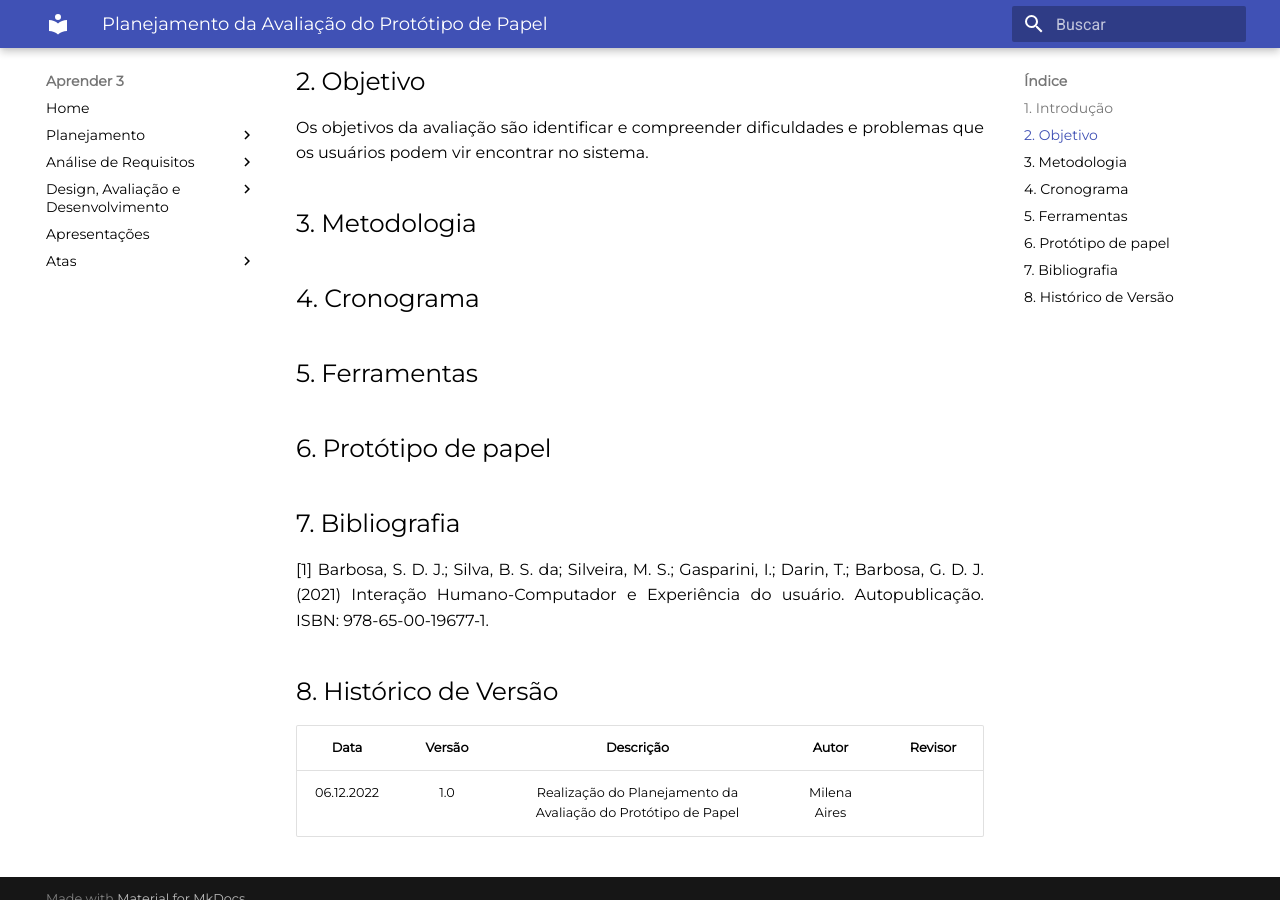
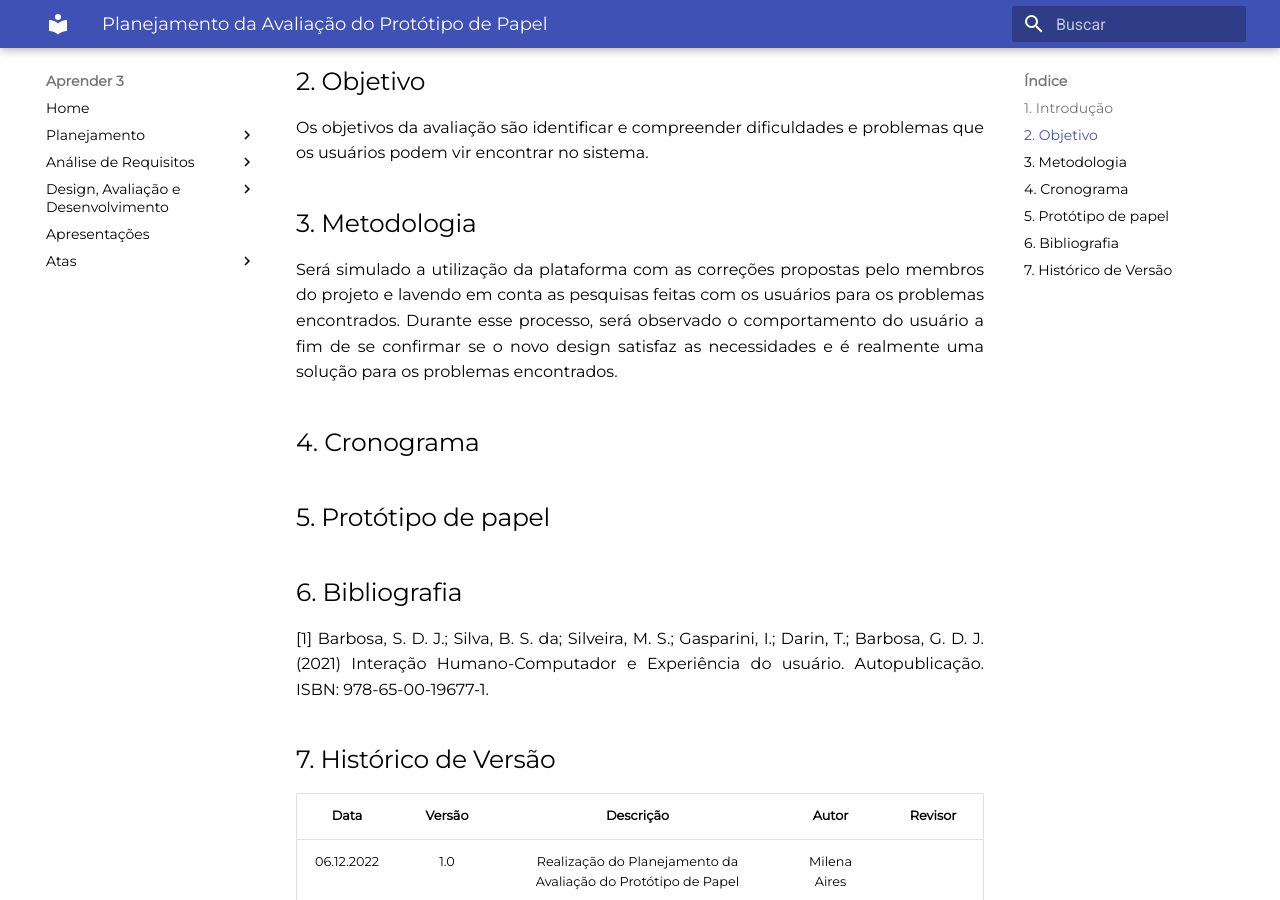
Before and after one commit to mdsreq-fga-unb/2022.2-Aprender3, an MkDocs documentation site: the page built from docs/DesignAvalDesenv/nivel2/planeja_protopapel.md, in a window 1280 px wide and 900 px high, scrolled down 511 px. Built offline with MkDocs 1.6.1 and Material for MkDocs 9.7.7, drawn with Linux system fonts in a browser that asks for light colours.

Commit message:
Update planeja_protopapel.md

```diff
--- a/docs/DesignAvalDesenv/nivel2/planeja_protopapel.md
+++ b/docs/DesignAvalDesenv/nivel2/planeja_protopapel.md
@@ -11,17 +11,16 @@ Este documento visa registrar o planejamento para uma avaliação do protótipo
 Os objetivos da avaliação são identificar e compreender dificuldades e problemas que os usuários podem vir encontrar no sistema.
 
 ## 3. Metodologia
+Será simulado a utilização da plataforma com as correções propostas pelo membros do projeto e lavendo em conta as pesquisas feitas com os usuários para os problemas encontrados. Durante esse processo, será observado o comportamento do usuário a fim de se confirmar se o novo design satisfaz as necessidades e é realmente uma solução para os problemas encontrados.
 
 ## 4. Cronograma
 
-## 5. Ferramentas
+## 5. Protótipo de papel
 
-## 6. Protótipo de papel
-
-## 7. Bibliografia
+## 6. Bibliografia
  [1] Barbosa, S. D. J.; Silva, B. S. da; Silveira, M. S.; Gasparini, I.; Darin, T.; Barbosa, G. D. J. (2021) Interação Humano-Computador e Experiência do usuário. Autopublicação. ISBN: 978-65-00-19677-1.
 
-## 8. Histórico de Versão
+## 7. Histórico de Versão
 | Data       | Versão | Descrição            | Autor             | Revisor |
 |:----------:|:------:|:--------------------:|:-----------------:|:-------:|
 | 06.12.2022 | 1.0 | Realização do Planejamento da Avaliação do Protótipo de Papel | Milena Aires |  |
```
